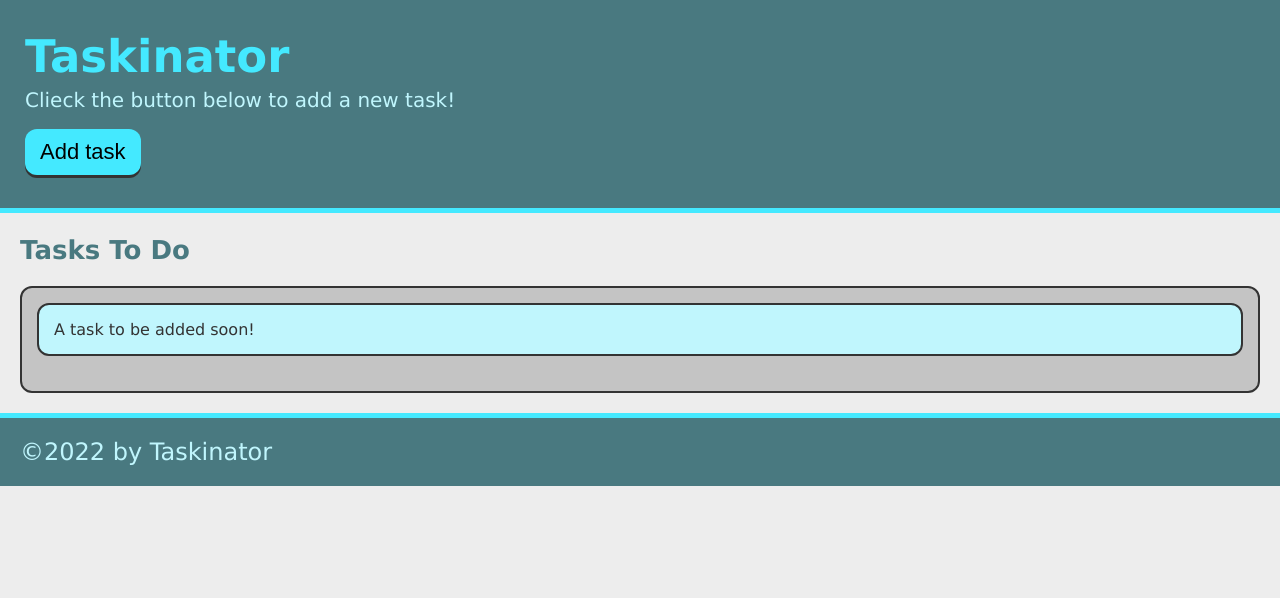
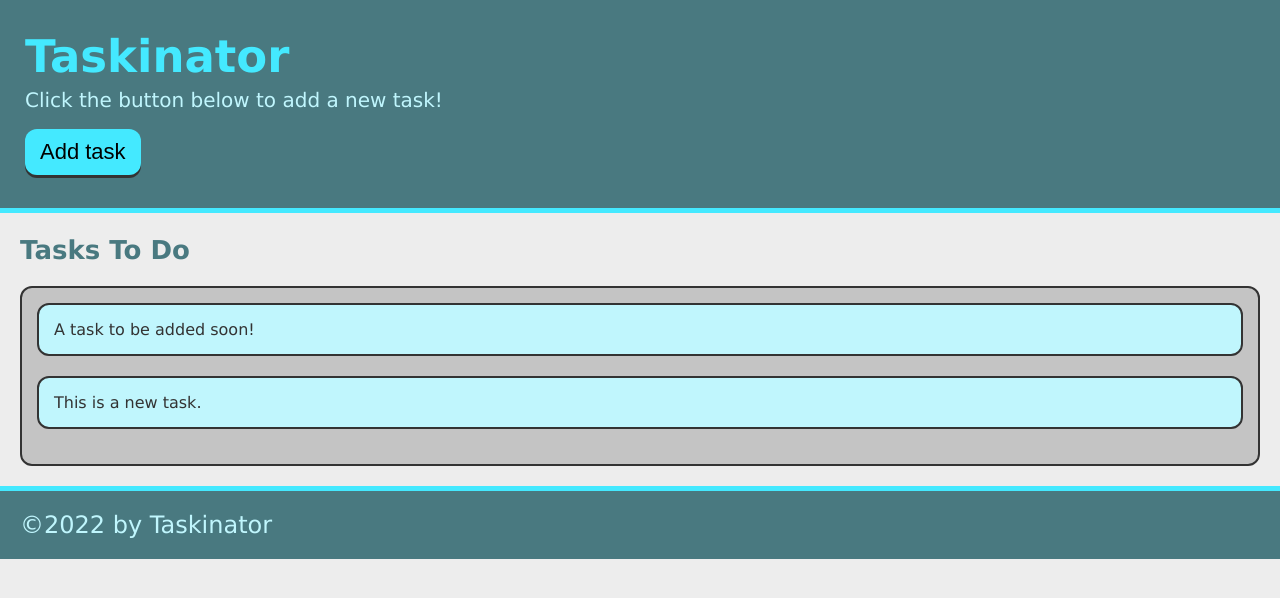
Before and after one commit to AMHaag/Taskinator, a plain HTML site: page index.html in a window 1280 px wide. Both pictures are taken after a click on the button "Add task". Drawn offline with Linux system fonts and the light colour scheme.

Commit message:
add task function added

```diff
--- a/assets/js/script.js
+++ b/assets/js/script.js
@@ -0,0 +1,12 @@
+var buttonEl = document.querySelector("#save-task");
+var tasksToDoEl = document.querySelector("#tasks-to-do");
+
+function createTaskHandler (){
+    var listItemEl = document.createElement("li");
+    listItemEl.className = "task-item";
+    listItemEl.textContent = "This is a new task.";
+    tasksToDoEl.appendChild(listItemEl);
+
+}
+
+buttonEl.addEventListener("click", createTaskHandler);
--- a/index.html
+++ b/index.html
@@ -8,21 +8,21 @@
     <link rel="stylesheet" href="./assets/css/style.css">
 </head>
 <body>
-    <script src=".assets/js/script.js"></script>
+
     <header>
         <h1 class="page-title">Taskinator</h1>
-        <p>Clieck the button below to add a new task!</p>
-        <button class="btn">Add task</button>
+        <p>Click the button below to add a new task!</p>
+        <button class= "btn" id= "save-task">Add task</button>
     </header>
     <main>
         <section class="task-list-wrapper">
             <h2 class="list-title">Tasks To Do</h2>
-            <ul class="task-list">
+            <ul class="task-list" id="tasks-to-do">
                 <li class="task-item">A task to be added soon!</li>
             </ul>
         </section>
     </main>
     <footer>&copy;2022 by Taskinator</footer>
-
+    <script src="./assets/js/script.js"></script>
 </body>
 </html>
```
Also changed, not shown: 2 other files.
